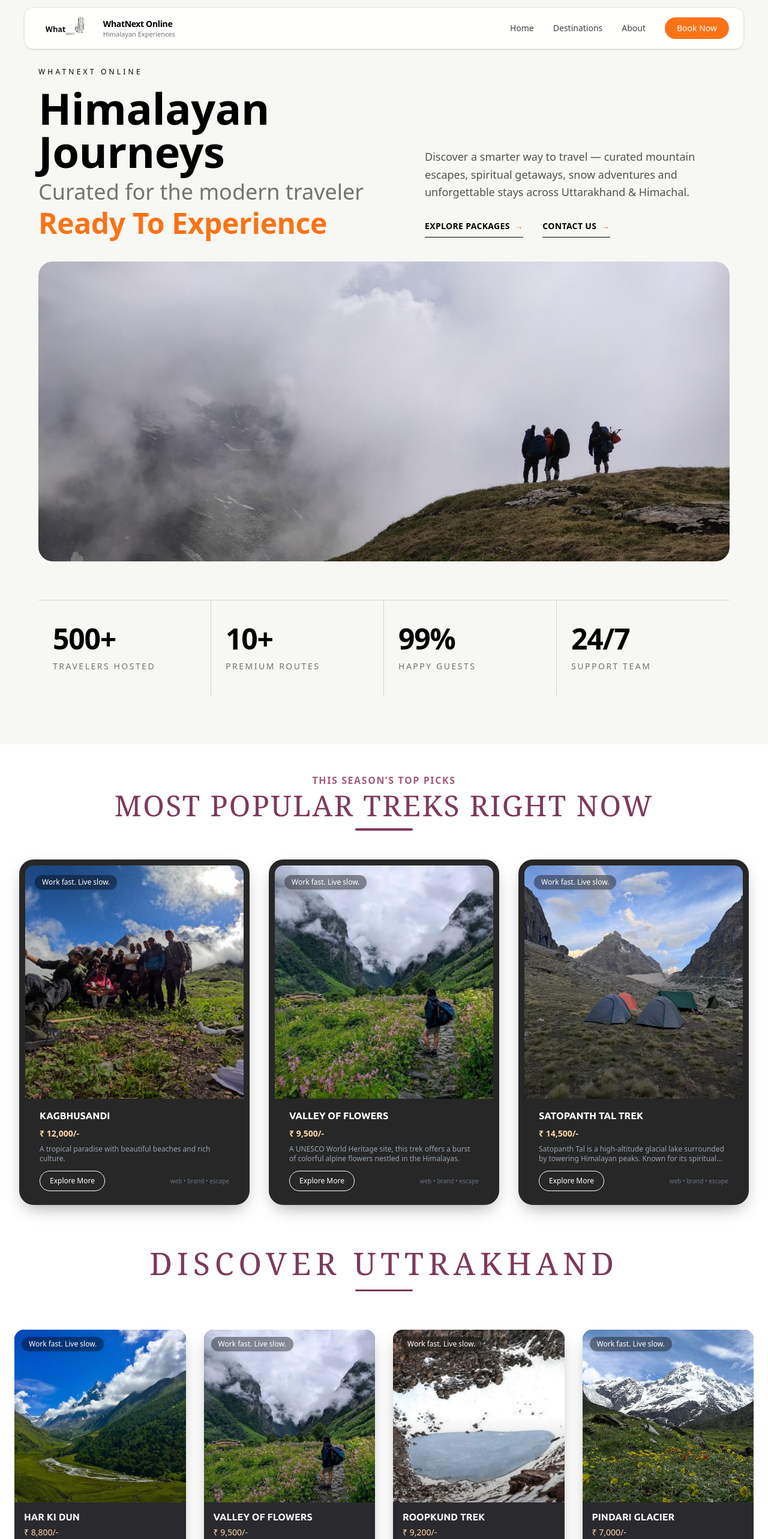
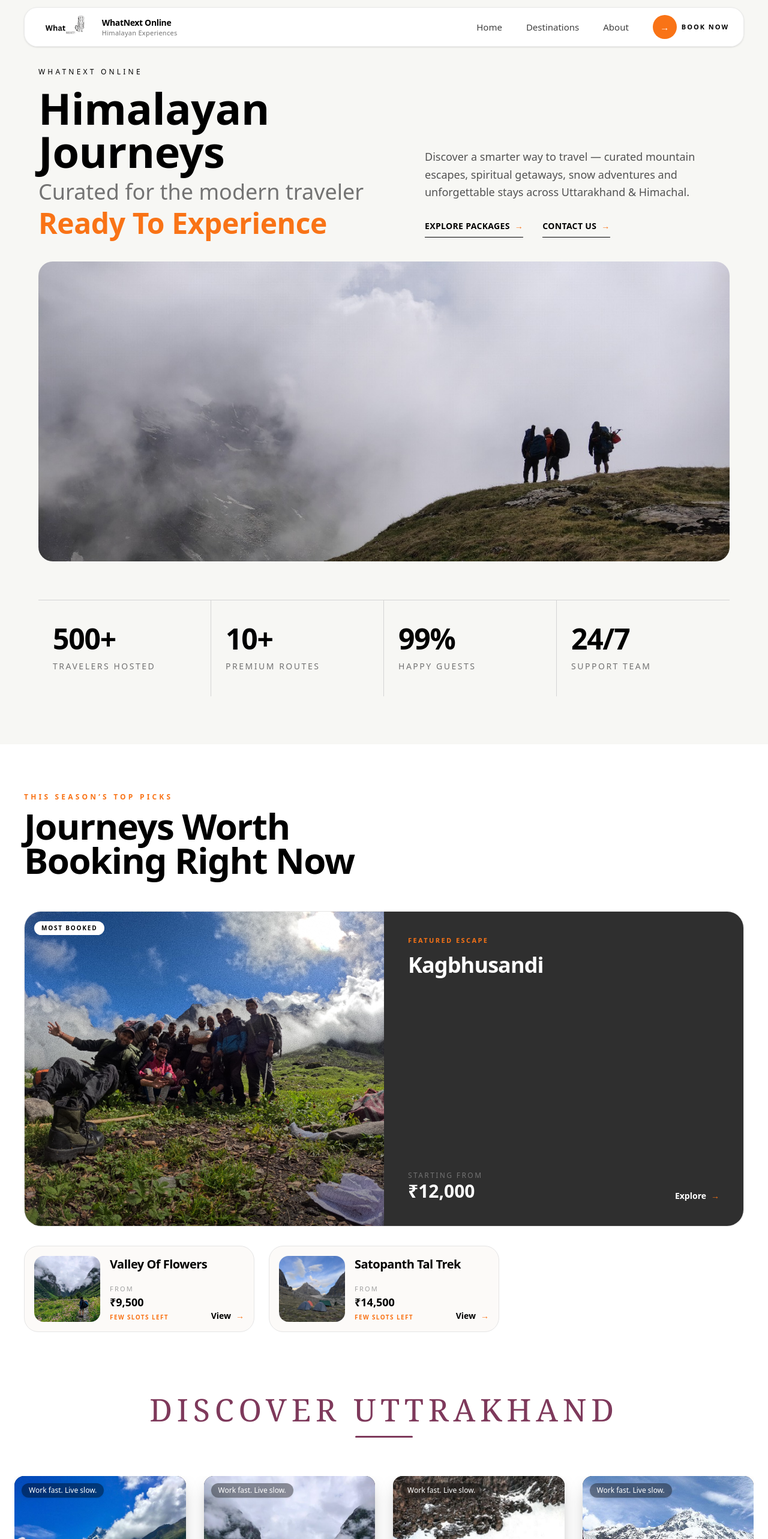
Before and after one commit to blacksnow0/Whatnext, a React (Vite) app in the folder client/: page / in a window 1280 px wide. Shown: the top 2566 px of the page at 60% size. Built offline with nearby package versions, Linux system fonts and the light colour scheme.

Commit message:
updated homepage

```diff
--- a/client/src/components/HeroDestinationCard.jsx
+++ b/client/src/components/HeroDestinationCard.jsx
@@ -1,50 +1,59 @@
+// HeroDestinationCard.jsx
+
 import { Link } from "react-router-dom";
 
 export default function HeroDestinationCard({
   name,
   image,
-  description,
   price,
   id,
+  featured = false,
 }) {
+  if (featured) {
     return (
-    <Link to={`destinations/${id}`}>
-      <div className="w-full border-10 border-[#272727] max-w-md mx-auto aspect-[2/3] rounded-3xl overflow-hidden shadow-[0_12px_30px_-10px_rgba(0,0,0,0.4)] bg-[#0e0e0e] flex flex-col ">
-        <div className="h-[70%] relative">
+      <Link to={`/destinations/${id}`} className="group block">
+        <div className="grid lg:grid-cols-2 overflow-hidden rounded-[28px] border border-neutral-200 bg-white">
+          {/* Image */}
+          <div className="relative min-h-[280px] sm:min-h-[420px]">
             <img
               src={image}
-            alt="Destination"
-            className="w-full h-full object-cover object-bottom"
+              alt={name}
+              className="w-full h-full object-cover transition-transform duration-700 group-hover:scale-105"
             />
-          <div className="absolute top-4 left-4 bg-black/40 text-white text-xs px-3 py-1 rounded-full backdrop-blur-md shadow-sm">
-            Work fast. Live slow.
+
+            <div className="absolute inset-0 bg-gradient-to-t from-black/35 via-transparent to-transparent" />
+
+            <div className="absolute top-4 left-4 bg-white px-3 py-1 rounded-full text-[10px] uppercase tracking-[0.18em] font-semibold">
+              Most Booked
+            </div>
           </div>
 
-          <div className="absolute inset-0 bg-gradient-to-t from-black/30 via-transparent to-transparent" />
-          <div className="absolute inset-0 pointer-events-none z-10 grain-overlay" />
+          {/* Content */}
+          <div className="bg-[#2f2f2f] text-white p-6 sm:p-8 lg:p-10 flex flex-col justify-between">
+            <div>
+              <p className="text-[11px] uppercase tracking-[0.22em] text-[#f97316] font-semibold">
+                Featured Escape
+              </p>
+
+              <h3 className="mt-3 text-3xl sm:text-4xl font-semibold tracking-tight">
+                {name}
+              </h3>
             </div>
 
-        <div className="h-[30%] flex flex-col justify-between px-6 py-4 text-white bg-[#272727]">
+            <div className="mt-8 flex items-end justify-between gap-4">
               <div>
-            <h2 className="font-ubuntu font-semibold group-hover:text-[#d8c4b6] transition-colors">
-              {name.toUpperCase()}
-            </h2>
+                <p className="text-xs uppercase tracking-[0.2em] text-neutral-500">
+                  Starting From
+                </p>
 
-            <h2 className="text-sm my-2 text-orange-200 font-semibold">
-              ₹ {price}/-
-            </h2>
-
-            <p className="text-xs text-gray-400 mt-1 line-clamp-1 sm:line-clamp-2">
-              {description}
-            </p>
+                <p className="text-3xl font-semibold">₹{price}</p>
               </div>
 
-          <div className="flex justify-between items-center mt-3">
-            <button className="text-xs px-4 py-2 rounded-full border border-white hover:bg-white hover:text-black transition-all duration-300">
-              Explore More
-            </button>
-            <span className="text-[10px] text-gray-500">
-              web • brand • escape
+              <span className="text-sm font-semibold flex items-center gap-2">
+                Explore
+                <span className="text-[#f97316] transition-transform duration-300 group-hover:translate-x-1">
+                  →
+                </span>
               </span>
             </div>
           </div>
@@ -52,3 +61,51 @@
       </Link>
     );
   }
+
+  return (
+    <Link to={`/destinations/${id}`} className="group block">
+      <div className="overflow-hidden rounded-[24px] border border-neutral-200 bg-[#fcfaf8]">
+        <div className="flex gap-4 p-4">
+          {/* Image */}
+          <div className="relative w-[110px] h-[110px] shrink-0 overflow-hidden rounded-2xl">
+            <img
+              src={image}
+              alt={name}
+              className="w-full h-full object-cover transition-transform duration-700 group-hover:scale-105"
+            />
+          </div>
+
+          {/* Content */}
+          <div className="min-w-0 flex-1 flex flex-col justify-between">
+            <div>
+              <h3 className="text-xl font-semibold tracking-tight line-clamp-1">
+                {name}
+              </h3>
+            </div>
+
+            <div className="mt-4 flex items-end justify-between gap-3">
+              <div>
+                <p className="text-[11px] uppercase tracking-[0.2em] text-neutral-400">
+                  From
+                </p>
+
+                <p className="text-lg font-semibold">₹{price}</p>
+
+                <p className="text-[10px] text-[#f97316] font-semibold uppercase tracking-[0.14em] mt-1">
+                  Few Slots Left
+                </p>
+              </div>
+
+              <span className="text-sm font-semibold flex items-center gap-2">
+                View
+                <span className="text-[#f97316] transition-transform duration-300 group-hover:translate-x-1">
+                  →
+                </span>
+              </span>
+            </div>
+          </div>
+        </div>
+      </div>
+    </Link>
+  );
+}
--- a/client/src/components/Home/TopPics.jsx
+++ b/client/src/components/Home/TopPics.jsx
@@ -1,32 +1,48 @@
+// TopPicks.jsx
+
 import DestinationCard from "../HeroDestinationCard";
-
 import { topDestinations } from "../../utils/data";
 
 function TopPicks() {
+  const featured = topDestinations[0];
+  const others = topDestinations.slice(1);
+
   return (
-    <section className="px-4 sm:px-6 lg:px-8 py-12 max-w-7xl mx-auto">
-      {/* Section Heading */}
-      <div className="text-center mb-12">
-        <span className="text-sm sm:text-base uppercase tracking-widest text-[#a55b7a] font-semibold">
-          This Season’s Top Picks
-        </span>
-        <h2 className="text-[2rem] sm:text-[2.5rem] lg:text-[3rem] leading-tight font-serif uppercase tracking-wider text-[#7e395b]">
-          Most Popular Treks Right Now
-        </h2>
-        <div className="mt-2 w-24 h-1 bg-[#7e395b] mx-auto rounded-full" />
+    <section className="max-w-7xl mx-auto px-4 sm:px-6 lg:px-10 py-16 sm:py-20">
+      {/* Header */}
+      <div className="grid lg:grid-cols-2 gap-8 items-end mb-10 sm:mb-14">
+        <div>
+          <p className="text-[11px] sm:text-xs uppercase tracking-[0.35em] text-[#f97316] font-semibold">
+            This Season’s Top Picks
+          </p>
+
+          <h2 className="mt-3 text-4xl sm:text-5xl lg:text-6xl font-semibold tracking-tight leading-[0.95]">
+            Journeys Worth
+            <br />
+            Booking Right Now
+          </h2>
+        </div>
+
+        <div className="hidden lg:pl-10">
+          <p className="text-sm sm:text-base text-neutral-500 leading-relaxed">
+            High demand routes, curated stays and unforgettable mountain
+            experiences.
+          </p>
+
+        </div>
       </div>
 
-      {/* Cards Grid */}
-      <div className="grid gap-8 sm:grid-cols-2 lg:grid-cols-3">
-        {topDestinations.map((dest, index) => (
-          <DestinationCard
-            key={index}
-            name={dest.name}
-            image={dest.image}
-            description={dest.description}
-            price={dest.price}
-            id={dest.id}
-          />
+      {/* Featured */}
+      {featured && (
+        <div className="mb-7 sm:mb-8">
+          <DestinationCard {...featured} featured />
+        </div>
+      )}
+
+      {/* Grid */}
+      <div className="grid gap-5 sm:gap-6 md:grid-cols-2 lg:grid-cols-3">
+        {others.map((dest, index) => (
+          <DestinationCard key={index} {...dest} />
         ))}
       </div>
     </section>
--- a/client/src/components/Navbar.jsx
+++ b/client/src/components/Navbar.jsx
@@ -9,13 +9,14 @@
 
   return (
     <header className="fixed top-0 left-0 w-full z-50 px-4 sm:px-6 lg:px-10 pt-3">
-      <nav className="max-w-7xl mx-auto bg-white/90 backdrop-blur-md border border-neutral-200 rounded-2xl shadow-sm">
-        <div className="flex items-center justify-between px-4 sm:px-6 py-3">
+      <nav className="max-w-7xl mx-auto bg-white/92 backdrop-blur-md border border-neutral-200/80 rounded-[22px] shadow-sm">
+        {/* TOP BAR */}
+        <div className="flex items-center justify-between px-4 sm:px-6 py-2.5">
           {/* LOGO */}
           <Link
             to="/"
             onClick={closeMenu}
-            className="flex items-center gap-3 shrink-0"
+            className="flex items-center gap-2.5 shrink-0"
           >
             <img
               src={logo}
@@ -24,46 +25,59 @@
             />
 
             <div className="hidden sm:block leading-tight">
-              <p className="text-sm font-semibold tracking-tight">
+              <p className="text-sm font-semibold tracking-tight text-black">
                 WhatNext Online
               </p>
-              <p className="text-[11px] text-neutral-500">
+              <p className="text-[11px] tracking-wide text-neutral-500">
                 Himalayan Experiences
               </p>
             </div>
           </Link>
 
           {/* DESKTOP MENU */}
-          <div className="hidden md:flex items-center gap-8 text-sm font-medium text-neutral-700">
-            <Link to="/" className="hover:text-black transition">
+          <div className="hidden md:flex items-center gap-10 text-[15px] font-medium text-neutral-700">
+            <Link
+              to="/"
+              className="relative hover:text-black transition after:absolute after:left-0 after:-bottom-1 after:h-[1px] after:w-0 after:bg-black after:transition-all hover:after:w-full"
+            >
               Home
             </Link>
 
             <Link
               to="/destinations"
-              className="hover:text-black transition"
+              className="relative hover:text-black transition after:absolute after:left-0 after:-bottom-1 after:h-[1px] after:w-0 after:bg-black after:transition-all hover:after:w-full"
             >
               Destinations
             </Link>
 
-            <Link to="/about" className="hover:text-black transition">
+            <Link
+              to="/about"
+              className="relative hover:text-black transition after:absolute after:left-0 after:-bottom-1 after:h-[1px] after:w-0 after:bg-black after:transition-all hover:after:w-full"
+            >
               About
             </Link>
 
+            {/* CTA */}
             <a
               href="https://wa.me/91XXXXXXXXXX"
               target="_blank"
               rel="noreferrer"
-              className="px-5 py-2 rounded-full bg-[#f97316] text-white hover:opacity-90 transition"
+              className="group flex items-center gap-2"
             >
-              Book Now
+              <span className="flex h-10 w-10 items-center justify-center rounded-full bg-[#f97316] text-white transition-transform duration-300 group-hover:translate-x-1">
+                →
+              </span>
+
+              <span className="text-[11px] font-semibold tracking-[0.18em] text-black">
+                BOOK NOW
+              </span>
             </a>
           </div>
 
-          {/* MOBILE BUTTON */}
+          {/* MOBILE MENU BUTTON */}
           <button
             onClick={() => setMenuOpen(!menuOpen)}
-            className="md:hidden h-10 w-10 flex items-center justify-center rounded-full bg-[#f97316] "
+            className="md:hidden h-10 w-10 flex items-center justify-center rounded-full bg-[#f97316]"
             aria-label="Toggle menu"
           >
             <div className="space-y-1.5">
@@ -89,14 +103,14 @@
         {/* MOBILE MENU */}
         <div
           className={`md:hidden overflow-hidden transition-all duration-300 ${
-            menuOpen ? "max-h-80 border-t border-neutral-200" : "max-h-0"
+            menuOpen ? "max-h-96 border-t border-neutral-200" : "max-h-0"
           }`}
         >
-          <div className="px-4 pb-4 pt-3 flex flex-col gap-4 text-sm font-medium text-neutral-700">
+          <div className="px-5 py-5 flex flex-col gap-5 text-sm font-medium text-neutral-700">
             <Link
               to="/"
               onClick={closeMenu}
-              className="py-2 hover:text-black transition"
+              className="hover:text-black transition"
             >
               Home
             </Link>
@@ -104,7 +118,7 @@
             <Link
               to="/destinations"
               onClick={closeMenu}
-              className="py-2 hover:text-black transition"
+              className="hover:text-black transition"
             >
               Destinations
             </Link>
@@ -112,7 +126,7 @@
             <Link
               to="/about"
               onClick={closeMenu}
-              className="py-2 hover:text-black transition"
+              className="hover:text-black transition"
             >
               About
             </Link>
@@ -121,9 +135,15 @@
               href="https://wa.me/91XXXXXXXXXX"
               target="_blank"
               rel="noreferrer"
-              className="mt-2 text-center px-5 py-3 rounded-full bg-[#f97316] text-white"
+              className="mt-2 flex items-center gap-3"
             >
-              Book Now
+              <span className="flex h-10 w-10 items-center justify-center rounded-full bg-[#f97316] text-white">
+                →
+              </span>
+
+              <span className="text-[11px] font-semibold tracking-[0.18em] text-black">
+                BOOK NOW
+              </span>
             </a>
           </div>
         </div>
--- a/client/src/index.css
+++ b/client/src/index.css
@@ -58,6 +58,7 @@
 body {
   background: #f7f7f4;
 }
+
 
 .btn-primary {
   @apply px-6 py-2 rounded-full font-semibold text-white bg-[#7e395b] shadow-md
```
Also changed, not shown: client/src/components/Home/Hero.jsx (+39 -8 lines). Lines whose indentation alone changed are shown as unchanged.
